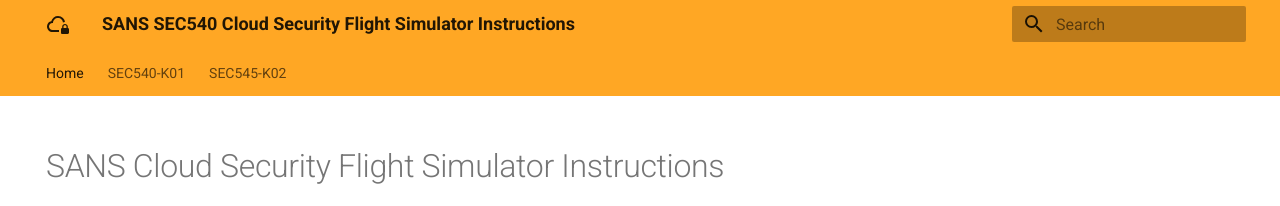
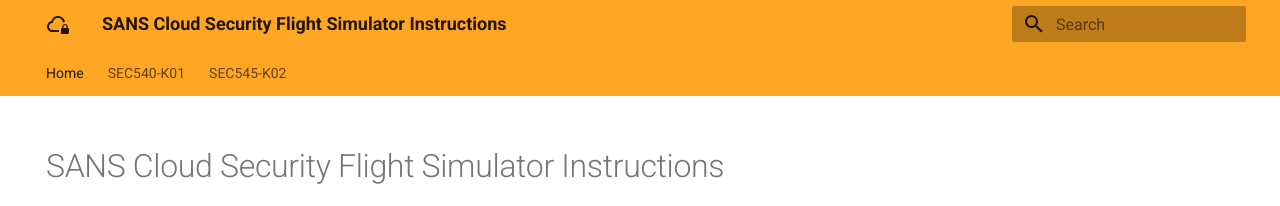
Before and after one commit to sans-cloud-sec540/simulator, an MkDocs documentation site: the page built from docs/docs/index.md, in a window 1280 px wide. Shown: the top 206 px of the page. Built offline with MkDocs 1.6.1 and Material for MkDocs 9.7.7, drawn with Linux system fonts in a browser that asks for light colours.

Commit message:
fix: update site title to help reduce confusion

```diff
--- a/docs/mkdocs.yml
+++ b/docs/mkdocs.yml
@@ -1,6 +1,6 @@
-site_name: "SANS SEC540 Cloud Security Flight Simulator Instructions"
+site_name: "SANS Cloud Security Flight Simulator Instructions"
 copyright: "©2024 Eric Johnson, Ben Allen, and Frank Kim."
-site_description: "SANS SEC540 Cloud Security Flight Simulator setup instructions and bootstrap template."
+site_description: "SANS Cloud Security Flight Simulator setup instructions and bootstrap template."
 site_author: "Eric Johnson, Ben Allen, and Frank Kim"
 
 theme:
```
